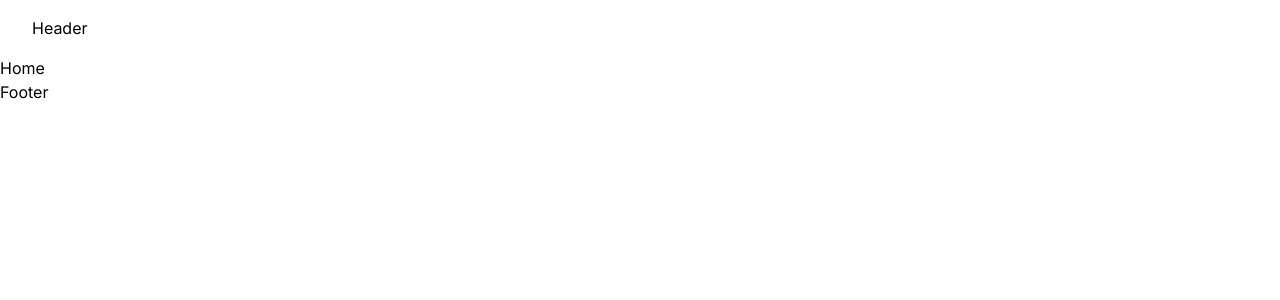
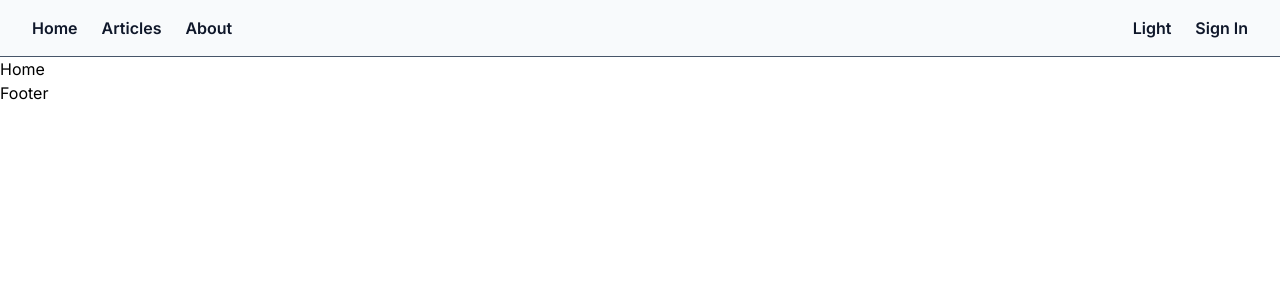
Before and after one commit to waylonturbes/signal-focused, a Next.js app: page / in a window 1280 px wide. Shown: the top 300 px of the page. Built offline with nearby package versions, Linux system fonts and the light colour scheme.

Commit message:
feat: add links to consumer header; nav-link class

```diff
--- a/components/headers/consumer-header.tsx
+++ b/components/headers/consumer-header.tsx
@@ -1,5 +1,5 @@
 import React from "react";
-import type { ReactElement } from "react";
+import Link from "next/link";
 
 interface ConsumerHeaderProps {}
 
@@ -8,7 +8,29 @@ interface ConsumerHeaderProps {}
  * @returns { JSX.Element } A header element with navigation links for a cosumer page.
  */
 const ConsumerHeader = ({}: ConsumerHeaderProps) => {
-  return <header className="py-4 px-8">Header</header>;
+  return (
+    <header className="py-4 px-8 flex justify-center bg-slate-50 dark:bg-slate-800 text-slate-900 dark:text-slate-50 border-b border-b-slate-600">
+      <nav className="flex flex-auto max-w-screen-xl">
+        <div className="flex-auto space-x-6">
+          <Link href="/" passHref>
+            <a className="nav-link">Home</a>
+          </Link>
+          <Link href="/articles" passHref>
+            <a className="nav-link">Articles</a>
+          </Link>
+          <Link href="/about" passHref>
+            <a className="nav-link">About</a>
+          </Link>
+        </div>
+        <div className="space-x-6">
+          <button className="nav-link">Light</button>
+          <Link href="/sign-in" passHref>
+            <a className="nav-link">Sign In</a>
+          </Link>
+        </div>
+      </nav>
+    </header>
+  );
 };
 
 export { ConsumerHeader };
--- a/styles/main.css
+++ b/styles/main.css
@@ -13,6 +13,6 @@
 
 @layer components {
   .nav-link {
-    @apply text-orange-500 dark:text-orange-500;
+    @apply font-semibold transition-all duration-150 hover:text-orange-800 hover:dark:text-orange-500;
   }
 }
```
